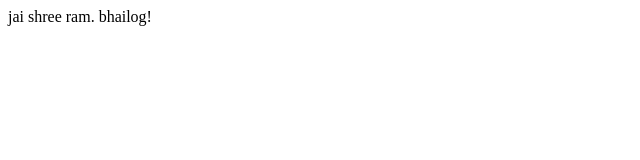
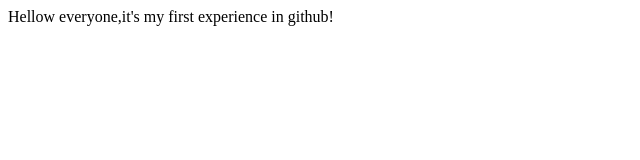
Before and after one commit to Sufalthakre18/localrepo, a plain HTML site: page index.html in a window 1280 px wide. Shown: the whole page, without its empty margins (0-640 px from the left). Drawn offline with Linux system fonts and the light colour scheme.

Commit message:
Update index.html

```diff
--- a/index.html
+++ b/index.html
@@ -1 +1 @@
-<p>jai shree ram. bhailog!</p>
+<p>Hellow everyone,it's my first experience in github!</p>
```
